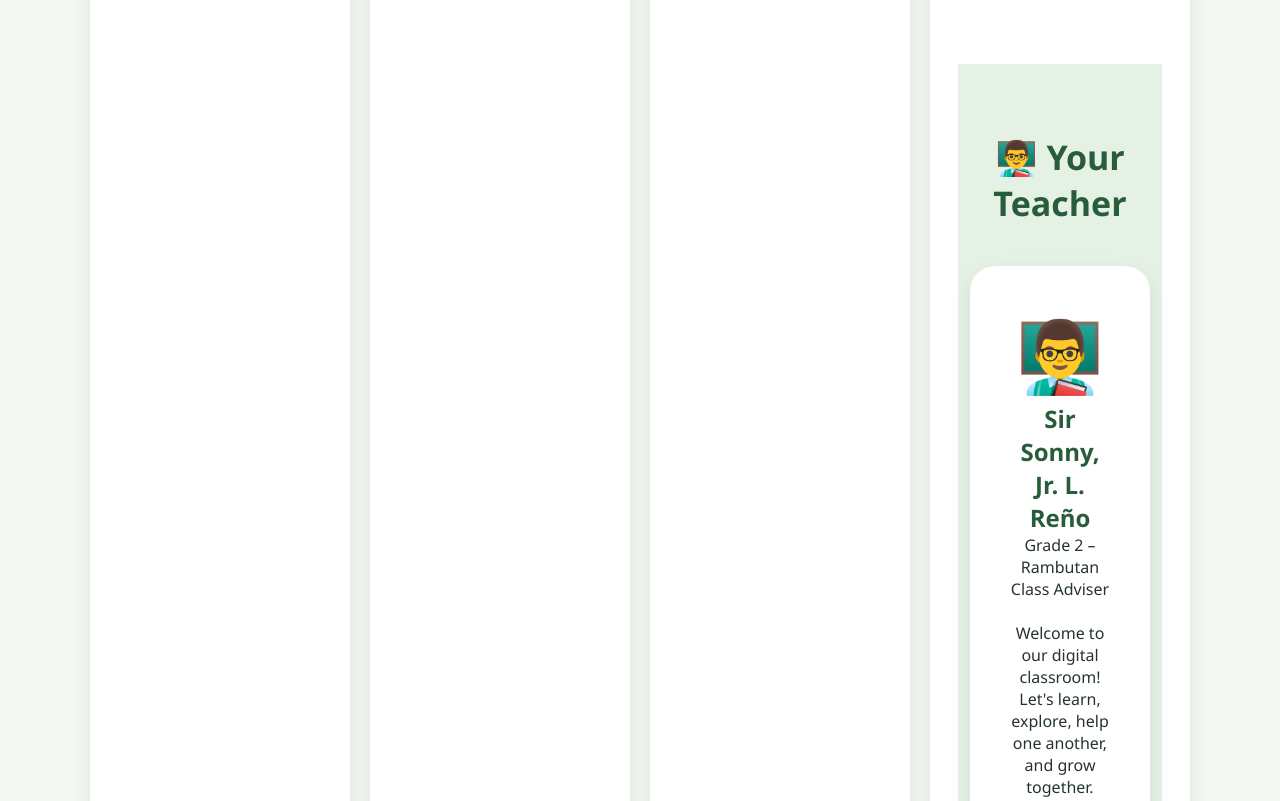
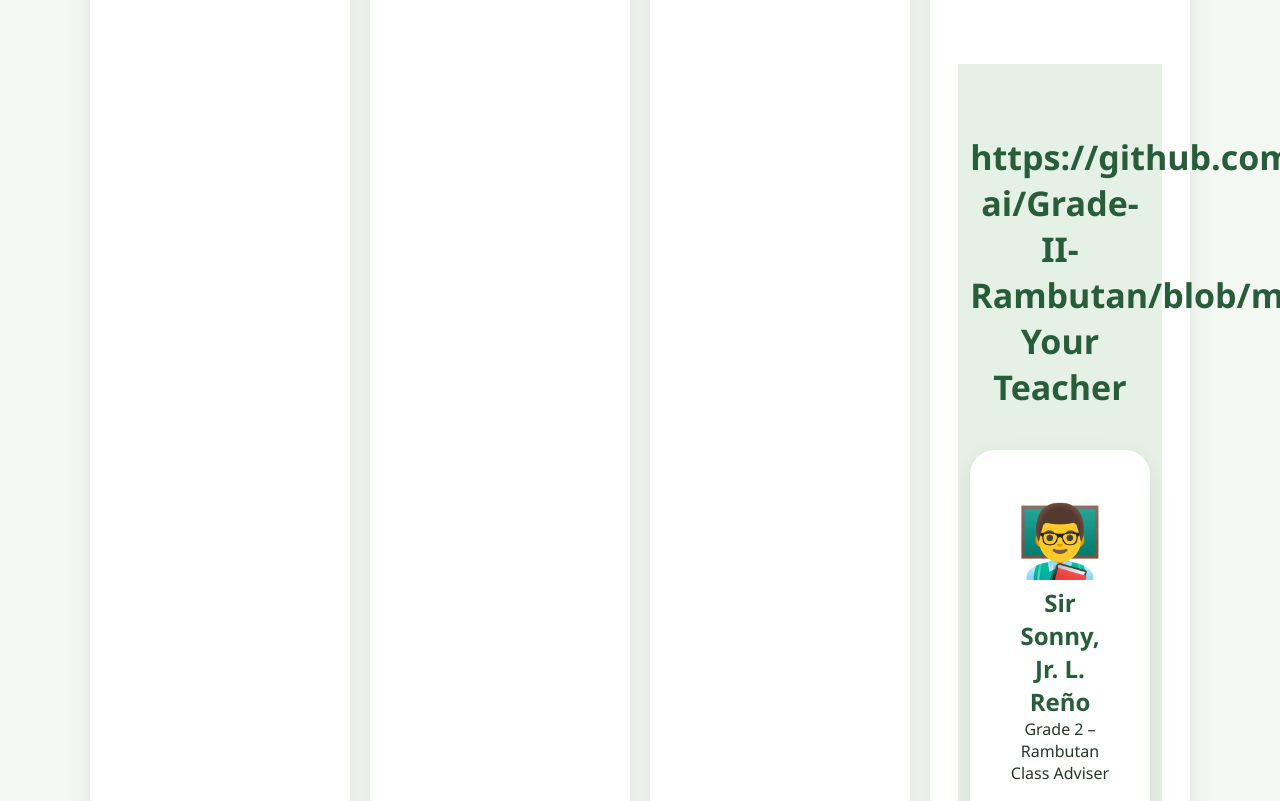
Before and after one commit to sonnyreno-ai/Grade-II-Rambutan, a plain HTML site: page index.html in a window 1280 px wide. Shown: the part 8520-9321 px from the top of the page. Drawn offline with Linux system fonts and the light colour scheme.

Commit message:
Update index.html

```diff
--- a/index.html
+++ b/index.html
@@ -1797,7 +1797,7 @@
 
 <div class="section-title">
 
-<h2>👨‍🏫 Your Teacher</h2>
+<h2>https://github.com/sonnyreno-ai/Grade-II-Rambutan/blob/main/Sir%20Sonny Your Teacher</h2>
 
 </div>
 
@@ -2731,14 +2731,14 @@
 
 <div class="section-title">
 
-<h2>👨‍🏫 Your Teacher</h2>
+<h2>https://github.com/sonnyreno-ai/Grade-II-Rambutan/blob/main/Sir%20Sonny Your Teacher</h2>
 
 </div>
 
 <div class="teacher-box">
 
-<div class="teacher-avatar">
-👨‍🏫
+<div class="https://github.com/sonnyreno-ai/Grade-II-Rambutan/blob/main/Sir%20Sonny">
+https://github.com/sonnyreno-ai/Grade-II-Rambutan/blob/main/Sir%20Sonny
 </div>
 
 <h2>Sir Sonny, Jr. L. Reño</h2>
```
